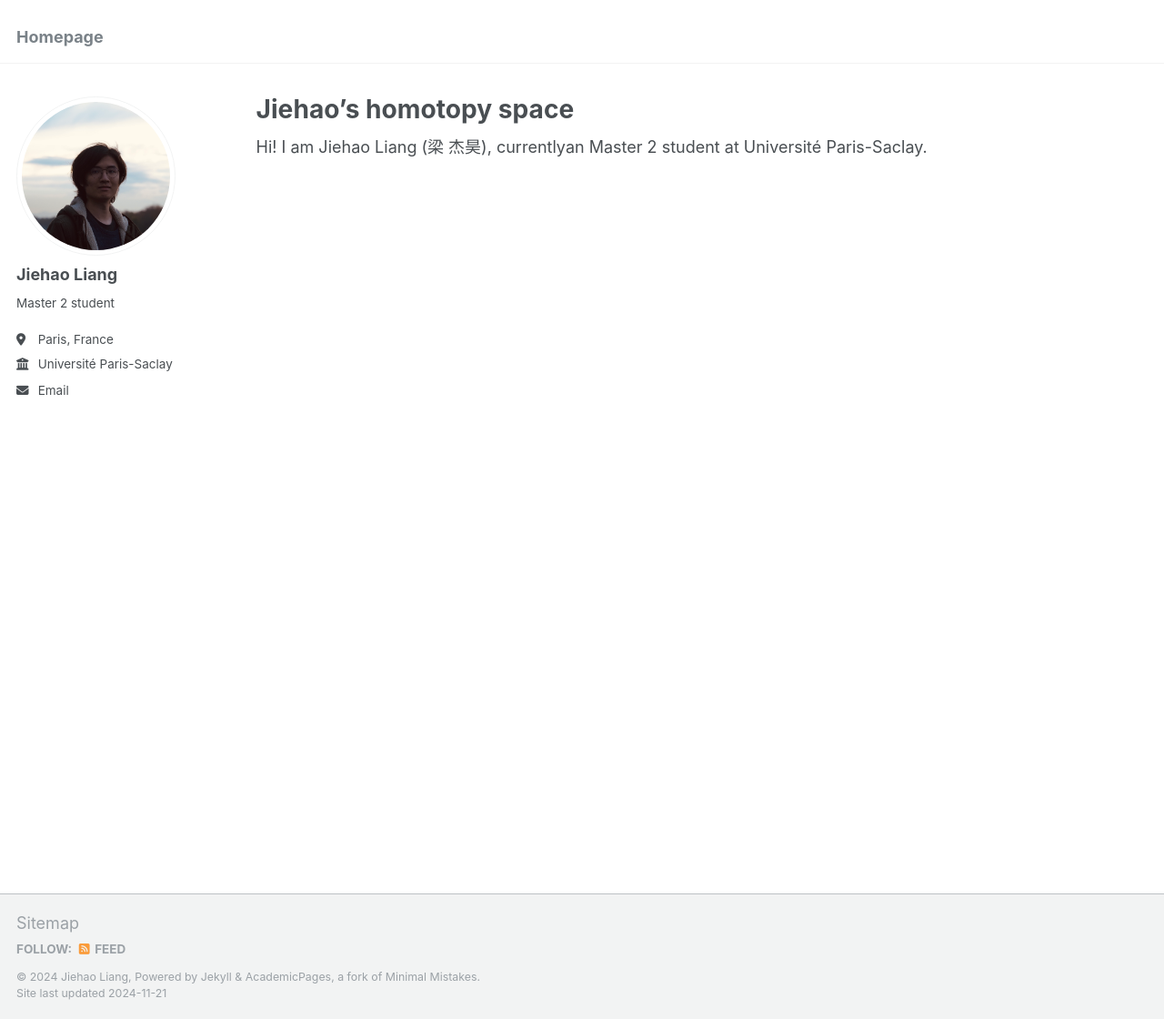
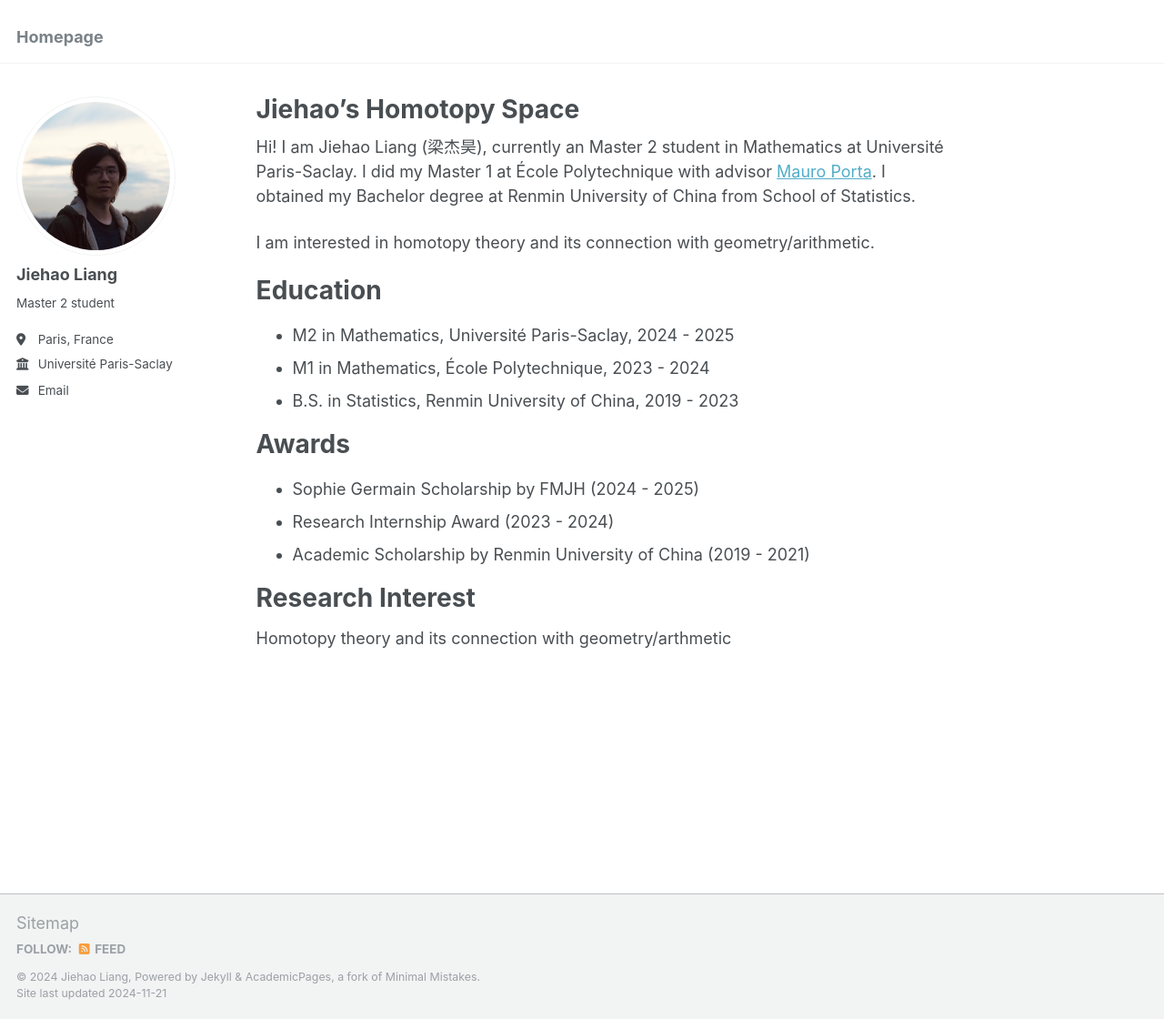
Before and after one commit to liangjiehao/liangjiehao.github.io, a Jekyll site: the page built from _pages/about.md, in a window 1280 px wide and 1120 px high. Shown: the whole window at 91% size. Built offline with Jekyll 4.4.1, drawn with Linux system fonts in a browser that asks for light colours.

Commit message:
Update about.md

```diff
--- a/_pages/about.md
+++ b/_pages/about.md
@@ -1,10 +1,28 @@
 ---
 permalink: /
-title: "Jiehao's homotopy space"
+title: "Jiehao's Homotopy Space"
 author_profile: true
 redirect_from:
   - /about/
   - /about.html
 ---
 
-Hi! I am Jiehao Liang (梁 杰昊), currentlyan Master 2 student at Université Paris-Saclay.
+Hi! I am Jiehao Liang (梁杰昊), currently an Master 2 student in Mathematics at Université Paris-Saclay. I did my Master 1 at École Polytechnique with advisor [Mauro Porta](https://sites.google.com/view/mauroporta). I obtained my Bachelor degree at Renmin University of China from School of Statistics.
+
+I am interested in homotopy theory and its connection with geometry/arithmetic.
+
+Education
+======
+* M2 in Mathematics, Université Paris-Saclay, 2024 - 2025
+* M1 in Mathematics, École Polytechnique, 2023 - 2024
+* B.S. in Statistics, Renmin University of China, 2019 - 2023
+
+Awards
+======
+* Sophie Germain Scholarship by FMJH  (2024 - 2025)
+* Research Internship Award (2023 - 2024)
+* Academic Scholarship by Renmin University of China (2019 - 2021)
+
+Research Interest
+======
+Homotopy theory and its connection with geometry/arthmetic
```
